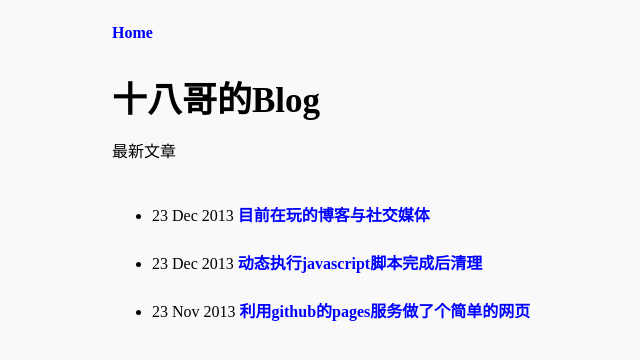
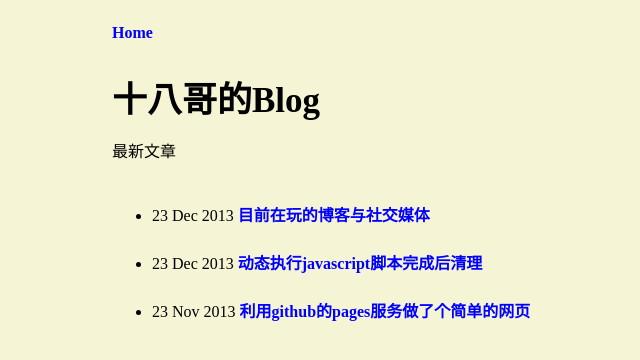
Before and after one commit to cforth/blog, a Jekyll site: the page built from index.html, in a window 1280 px wide. Shown: the top 360 px of the page, without its empty margins (128-768 px from the left). Built offline with Jekyll 4.4.1, drawn with Linux system fonts in a browser that asks for light colours.

Commit message:
更改背景色

```diff
--- a/_layouts/default.html
+++ b/_layouts/default.html
@@ -9,7 +9,7 @@
     width:800px;
     margin:0 auto;
     font-family: \5FAE\8F6F\96C5\9ED1;
-    background:#f9f9f9;
+    background:#F5F4D5;
   }
 
   a:link {
```
